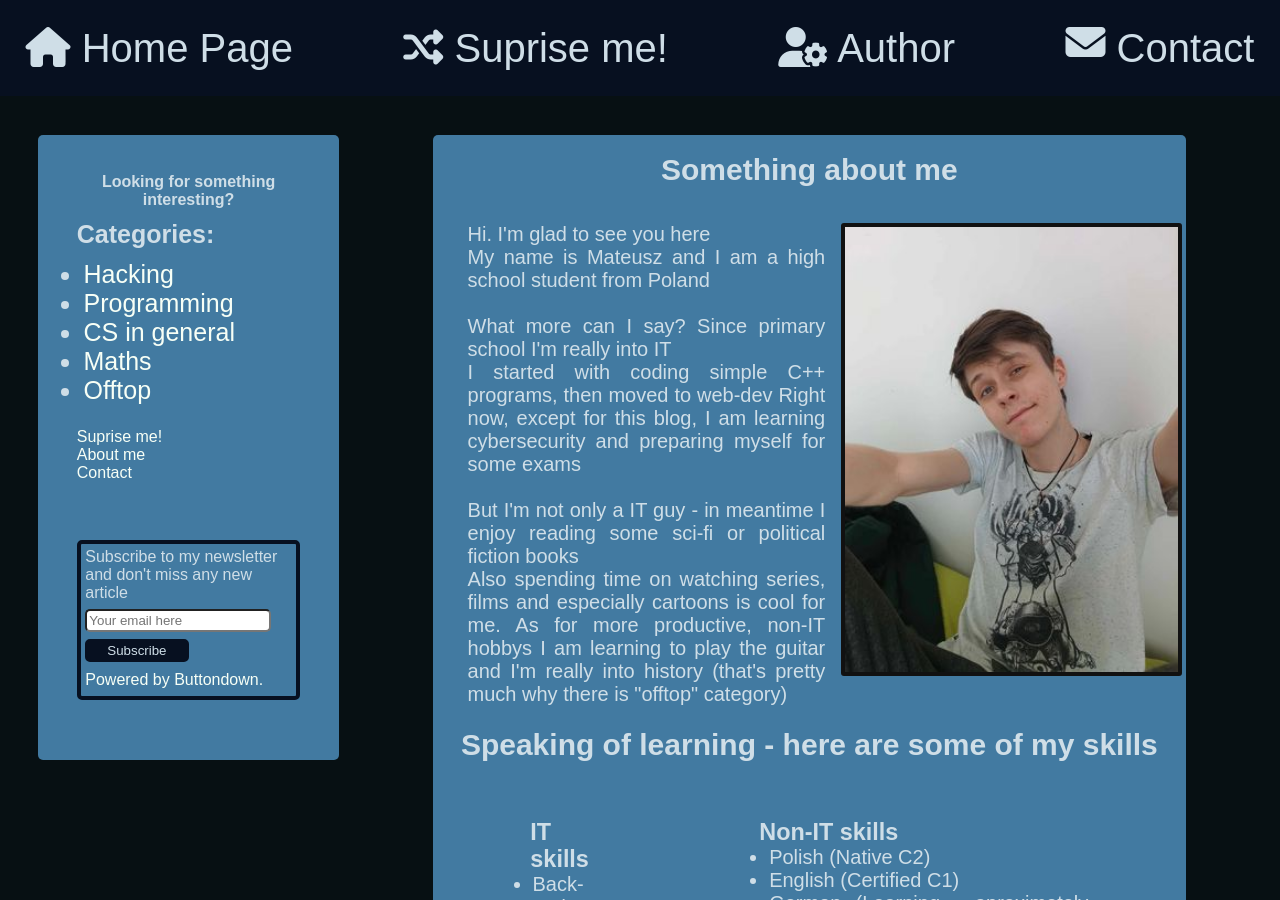
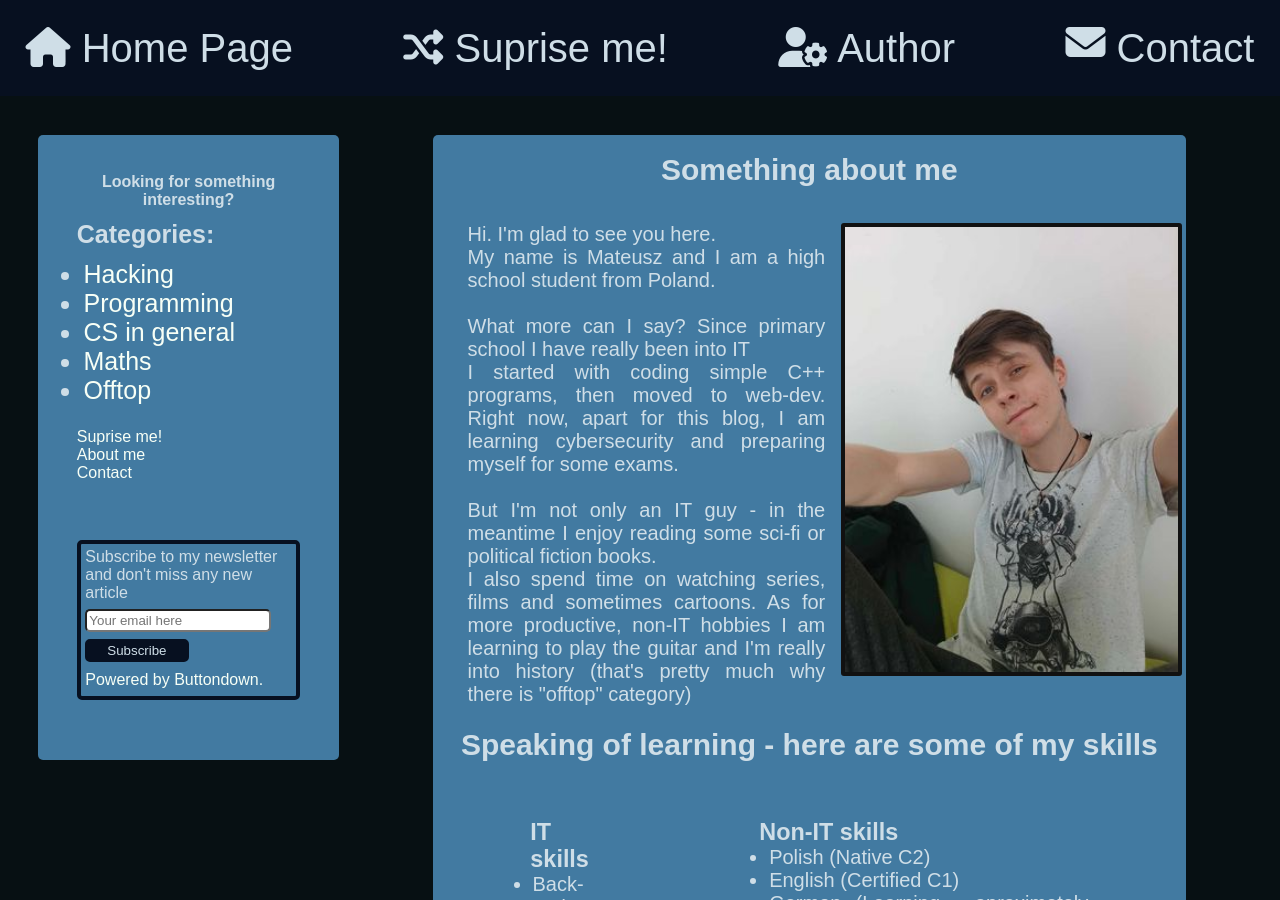
Before and after one commit to wizarddos/blog, a Jekyll site: the page built from author.html, in a window 1280 px wide and 900 px high. Built offline with Jekyll 4.4.1, drawn with Linux system fonts in a browser that asks for light colours.

Commit message:
Fixed typosn and grammar errors

```diff
--- a/author.html
+++ b/author.html
@@ -9,16 +9,16 @@ permalink: /author
     <h1 class = "centered">Something about me</h1>
     <section class = "desc-with-img">
         <div class="desc">
-            Hi. I'm glad to see you here <br/>
-            My name is Mateusz and I am a high school student from Poland
+            Hi. I'm glad to see you here. <br/>
+            My name is Mateusz and I am a high school student from Poland.
             <br/><br/>
-            What more can I say? Since primary school I'm really into IT<br/>
-            I started with coding simple C++ programs, then moved to web-dev
-            Right now, except for this blog, I am learning cybersecurity and preparing myself for some exams
+            What more can I say? Since primary school I have really been into IT<br/>
+            I started with coding simple C++ programs, then moved to web-dev.
+            Right now, apart for this blog, I am learning cybersecurity and preparing myself for some exams.
             <br/><br/>
-            But I'm not only a IT guy - in meantime I enjoy reading some sci-fi or political fiction books<br/>
-            Also spending time on watching series, films and especially cartoons is cool for me.
-            As for more productive, non-IT hobbys I am learning to play the guitar and I'm really into history (that's pretty much why there is "offtop" category)
+            But I'm not only an IT guy - in the meantime I enjoy reading some sci-fi or political fiction books.<br/>
+            I also spend time on watching series, films and sometimes cartoons.
+            As for more productive, non-IT hobbies I am learning to play the guitar and I'm really into history (that's pretty much why there is "offtop" category)
         </div>
         <div class="img">
             <img src="{{ site.baseurl }}/assets/img/me.jpg" alt="That's me!" class = "img-me">
```
Also changed, not shown: _posts/2024-02-23-cleaning-spaghetii-code-in-php.md (+1 -1 lines), index.html (+4 -4 lines).
